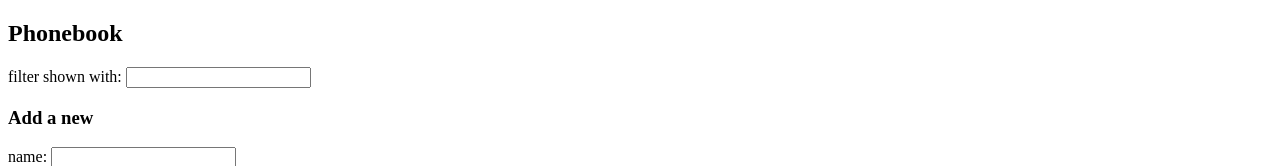
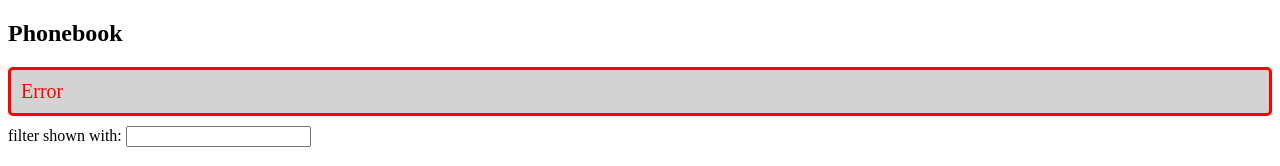
Before and after one commit to TheJiahao/fullstack, a React (Vite) app in the folder osa2/puhelinluettelo/: page / in a window 1280 px wide. Shown: the top 166 px of the page. Built offline with nearby package versions, Linux system fonts and the light colour scheme; no server answers; the HTML template or start-up script is replaced by a standard one.

Commit message:
Lisää Notification komponentti

```diff
--- a/osa2/puhelinluettelo/src/App.tsx
+++ b/osa2/puhelinluettelo/src/App.tsx
@@ -10,12 +10,14 @@ import {
   handleNameChange,
   handleNumberChange,
 } from "./services/handlers";
+import Notification from "./components/Notification";
 
 const App = () => {
   const [persons, setPersons] = useState(new Array<Person>());
   const [newName, setNewName] = useState("");
   const [newNumber, setNewNumber] = useState("");
   const [keyword, setKeyword] = useState("");
+  const [errorMessage, setErrorMessage] = useState("Error");
 
   useEffect(() => {
     axios
@@ -33,7 +35,7 @@ const App = () => {
   return (
     <div>
       <h2>Phonebook</h2>
-
+      <Notification message={errorMessage} />
       <FilterForm
         handleKeywordChange={handleKeywordChange(setKeyword)}
         keywordValue={keyword}
--- /dev/null
+++ b/osa2/puhelinluettelo/src/components/Notification.tsx
@@ -0,0 +1,23 @@
+const errorStyle = {
+  color: "red",
+  background: "lightgrey",
+  fontSize: "20px",
+  borderStyle: "solid",
+  borderRadius: "5px",
+  padding: "10px",
+  marginBottom: "10px",
+};
+
+const Notification = ({ message }: { message: string | null }) => {
+  if (message === null) {
+    return null;
+  }
+
+  return (
+    <div className="error" style={errorStyle}>
+      {message}
+    </div>
+  );
+};
+
+export default Notification;
```
